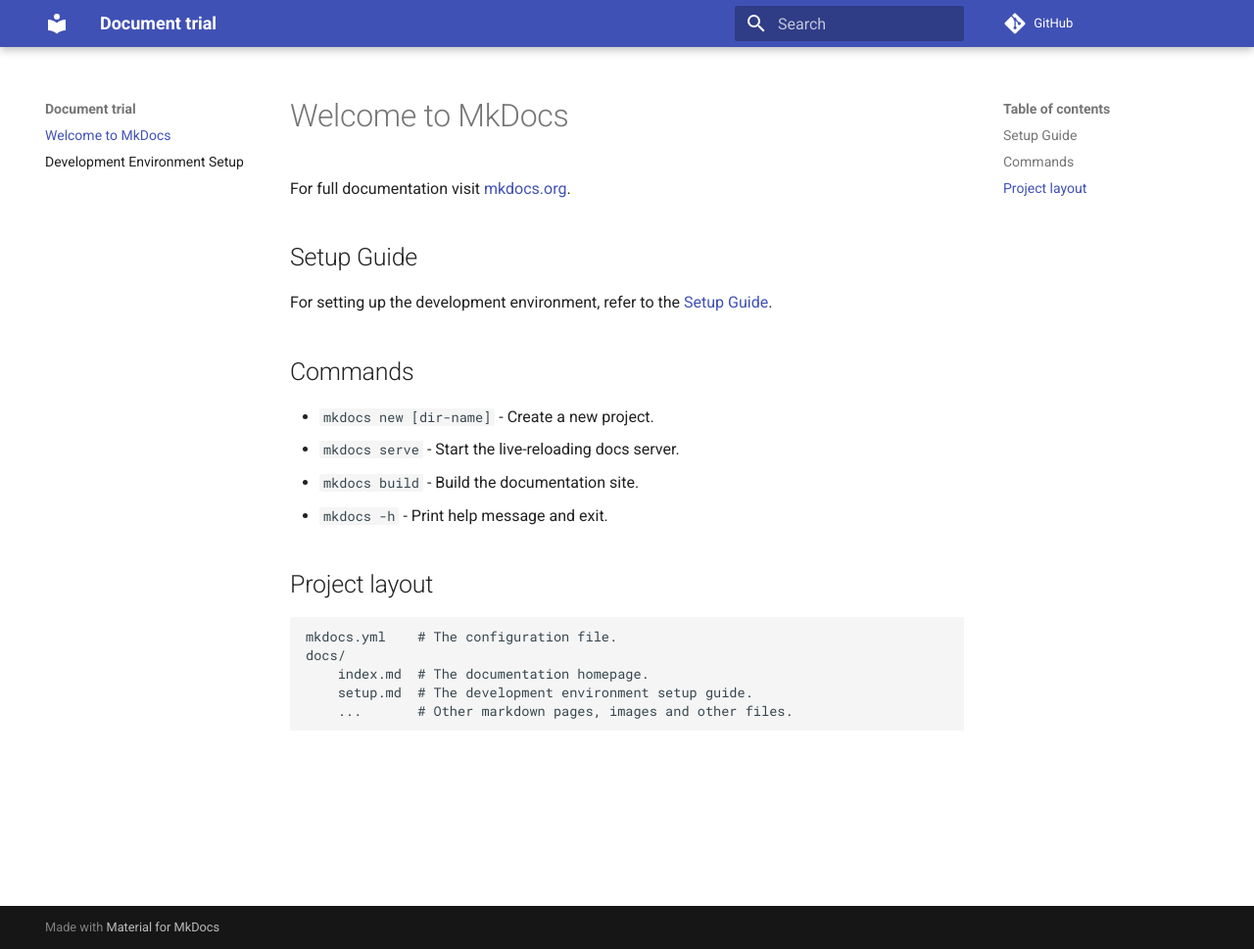
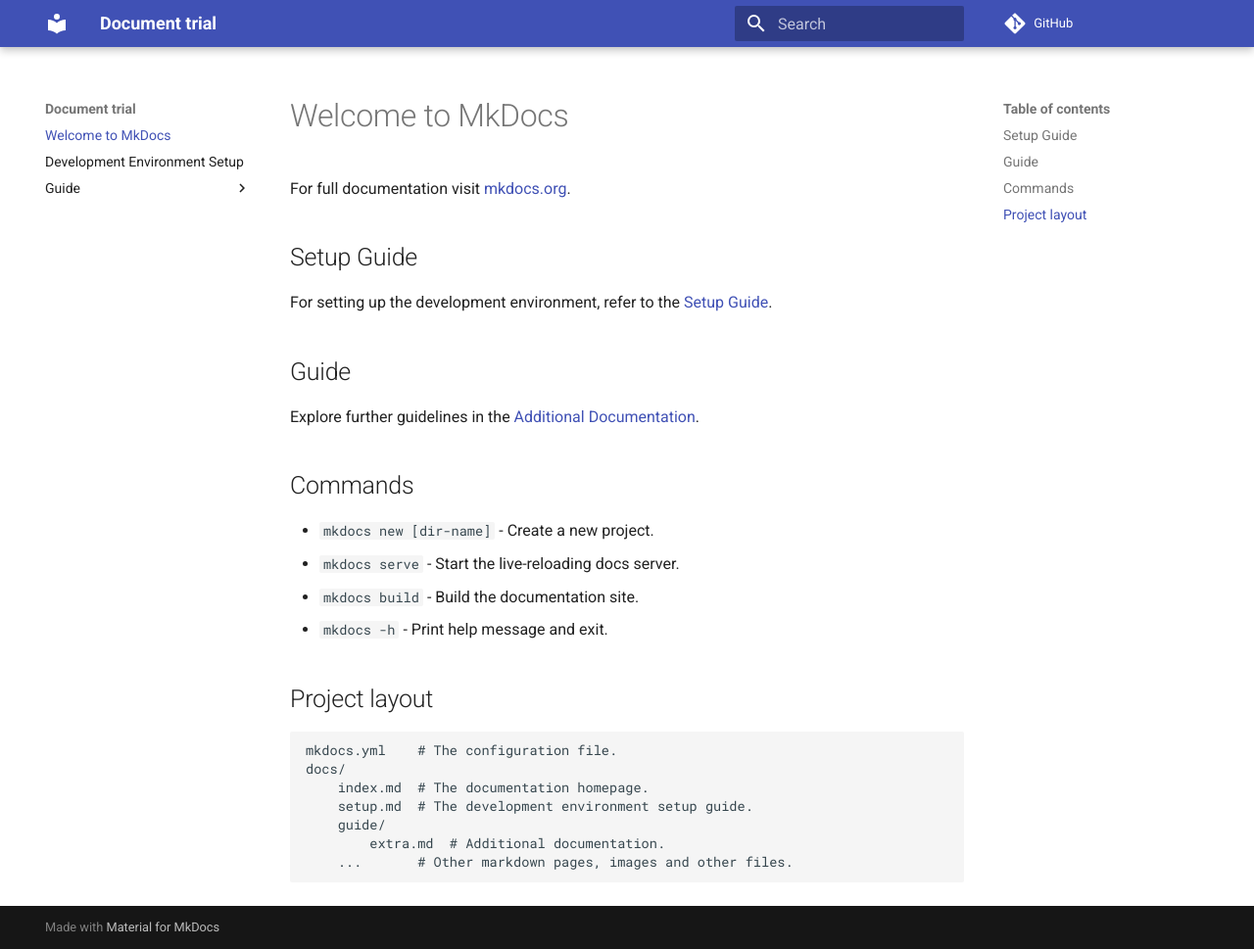
Before and after one commit to fumkob/document-trial, an MkDocs documentation site: the page built from docs/index.md, in a window 1280 px wide and 969 px high. Shown: the whole window at 98% size. Built offline with MkDocs 1.6.1 and Material for MkDocs 9.7.7, drawn with Linux system fonts in a browser that asks for light colours; comment, search, counter and statistics services are not loaded.

Commit message:
Add extra markdown page

```diff
--- a/docs/index.md
+++ b/docs/index.md
@@ -5,6 +5,10 @@
 ## Setup Guide
 
 For setting up the development environment, refer to the [Setup Guide](setup.md).
+
+## Guide
+
+Explore further guidelines in the [Additional Documentation](guide/extra.md).
 
 ## Commands
 
@@ -19,4 +23,6 @@
     docs/
         index.md  # The documentation homepage.
         setup.md  # The development environment setup guide.
+        guide/
+            extra.md  # Additional documentation.
         ...       # Other markdown pages, images and other files.
```
Also changed, not shown: docs/guide/extra.md (added, +8 -0 lines).
